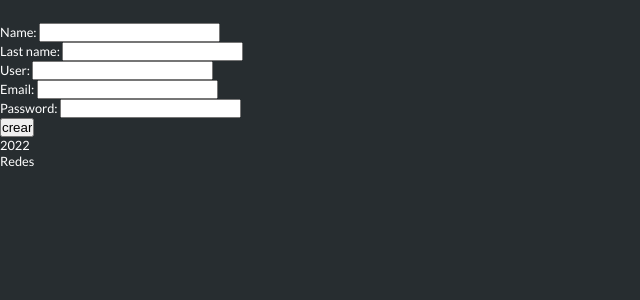
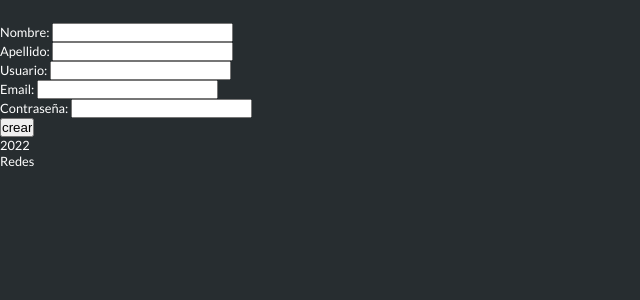
Before and after one commit to JulianD1997/ELbowFlix_Django, a Django app: page /user/register/ in a window 1280 px wide. Shown: the part 55-355 px from the top of the page, without its empty margins (0-640 px from the left). Run offline with Django 4.2, Linux system fonts and the light colour scheme.

```diff
--- a/templates/users/register.html
+++ b/templates/users/register.html
@@ -8,6 +8,7 @@
     <section class='register'>
         <form action="POST">
             {% csrf_token %}
+
             {{form.as_div}}
             <input type="submit" value='crear'>
         </form>
--- a/users/forms.py
+++ b/users/forms.py
@@ -1,4 +1,6 @@
-from django.forms import ModelForm
+from django.forms import ModelForm, NumberInput, Select, Textarea, TextInput, EmailInput, PasswordInput
+from django.utils.translation import gettext_lazy as _
+
 from .models import User
 
 
@@ -6,3 +8,18 @@ class UserForm(ModelForm):
     class Meta:
         model = User
         fields = '__all__'
+
+        labels = {
+            'name':_('Nombre'),
+            'last_name':_('Apellido'),
+            'user':_('Usuario'),
+            'email':_('Email'),
+            'password':_('Contraseña'),
+        }
+        widgets = {
+            'name' : TextInput(attrs={'class':'form__input'}),
+            'last_name' : TextInput(attrs={'class':'form__input'}),
+            'user' : TextInput(attrs={'class':'form__input'}),
+            'email' : EmailInput(attrs={'class':'form__input'}),
+            'password': PasswordInput(attrs={'class':'form__input'})
+        }
--- a/users/models.py
+++ b/users/models.py
@@ -1,4 +1,5 @@
 from django.db import models
+from django.utils.translation import gettext_lazy as _
 """ from django.contrib.auth.hashers import make_password """
 
 # Create your models here.
```
